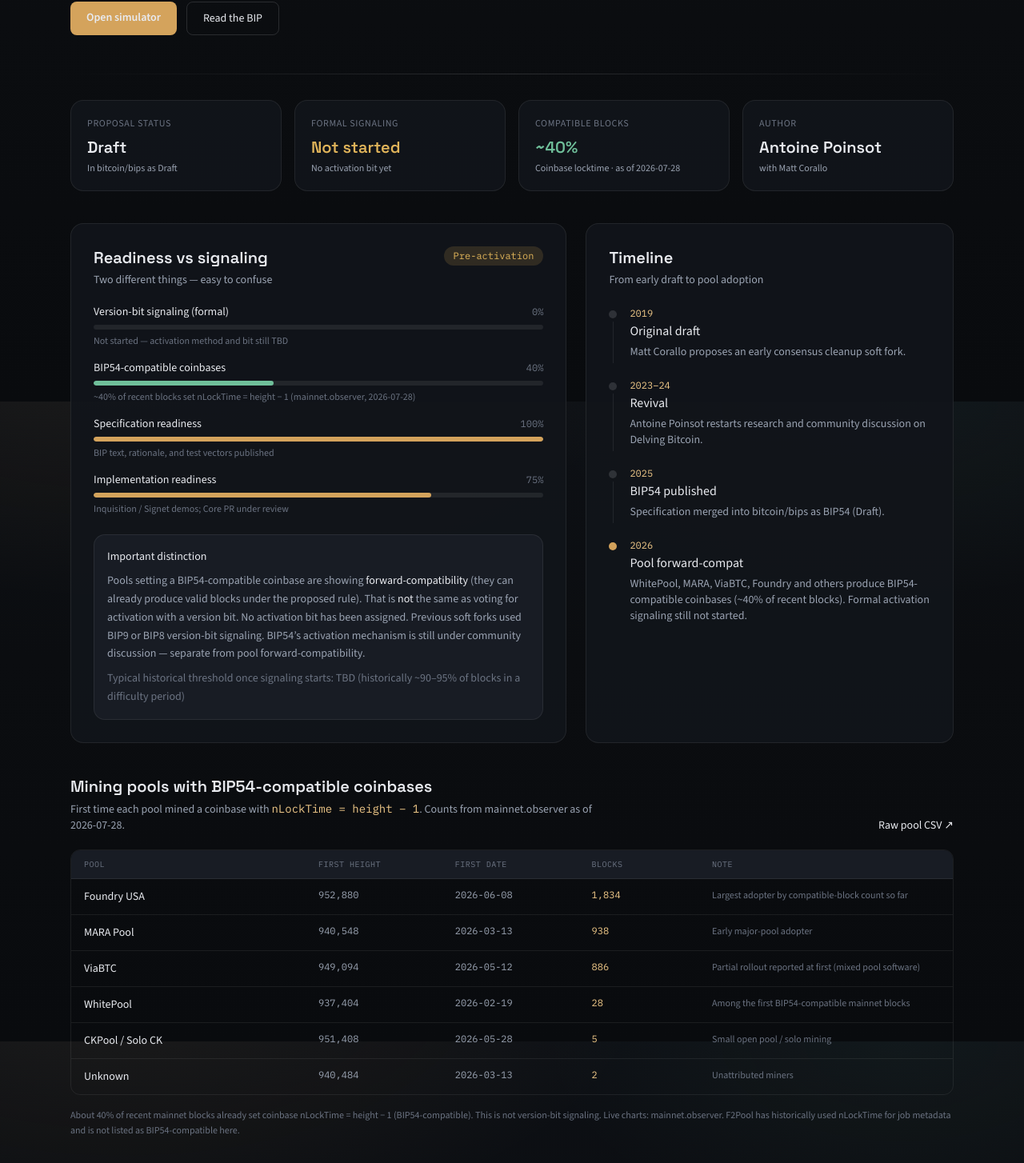
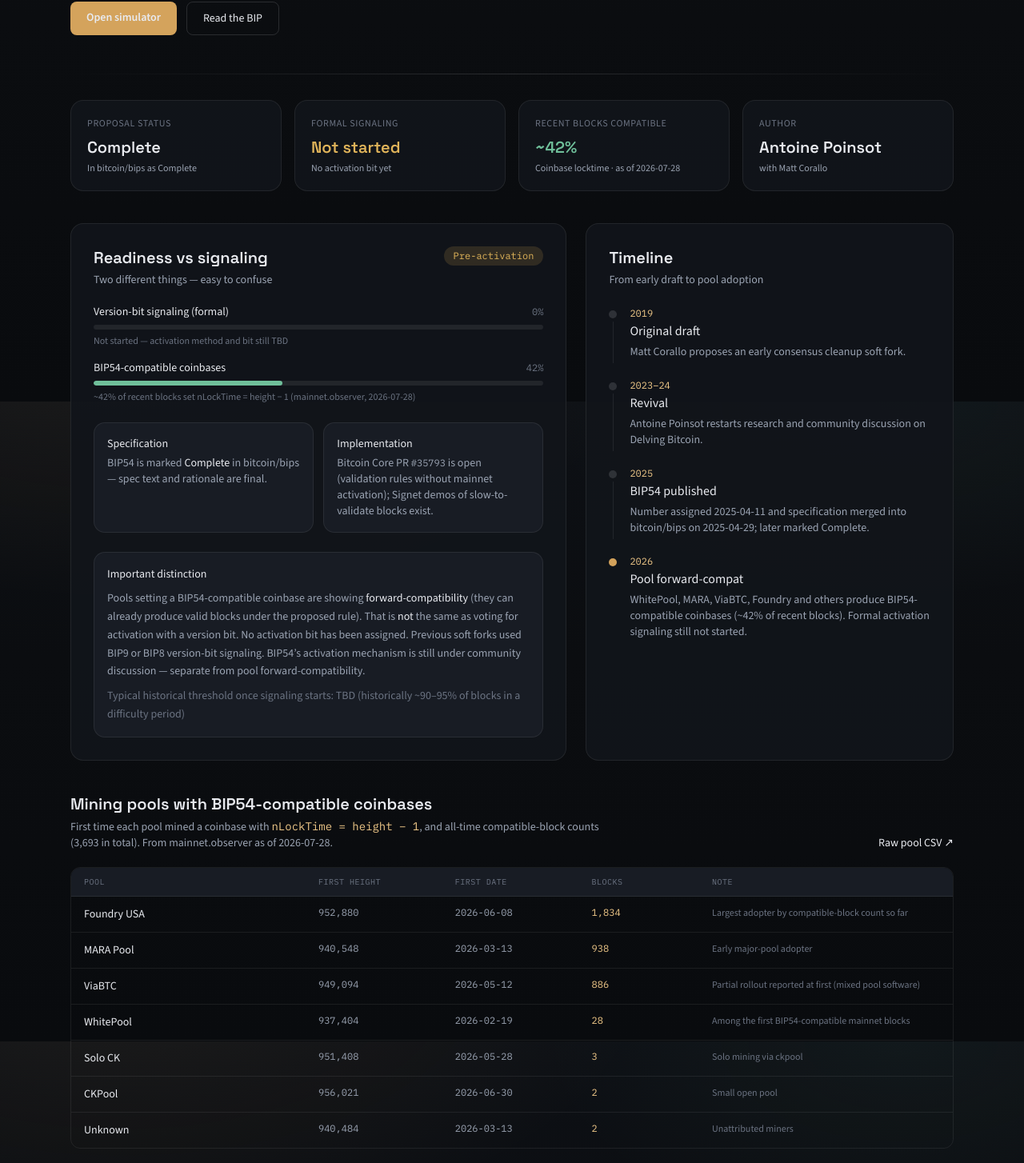
Before and after one commit to dani69654/bip54-dashboard, a Next.js app: page / in a window 1280 px wide. Shown: the part 298-1752 px from the top of the page at 80% size. Built offline with nearby package versions, Linux system fonts and the light colour scheme.

Commit message:
fix: dashboard date

```diff
--- a/src/app/page.tsx
+++ b/src/app/page.tsx
@@ -3,6 +3,10 @@ import { BIP54 } from "@/lib/bip54";
 
 export default function DashboardPage() {
   const readiness = BIP54.poolReadiness;
+  const totalCompatibleBlocks = readiness.pools.reduce(
+    (sum, pool) => sum + pool.compatibleBlocks,
+    0,
+  );
 
   return (
     <div className="mx-auto max-w-6xl px-6 py-10 sm:py-14">
@@ -41,7 +45,7 @@ export default function DashboardPage() {
         <Stat
           label="Proposal status"
           value={BIP54.status}
-          hint="In bitcoin/bips as Draft"
+          hint="In bitcoin/bips as Complete"
         />
         <Stat
           label="Formal signaling"
@@ -50,7 +54,7 @@ export default function DashboardPage() {
           tone="warning"
         />
         <Stat
-          label="Compatible blocks"
+          label="Recent blocks compatible"
           value={`~${readiness.recentSharePct}%`}
           hint={`Coinbase locktime · as of ${readiness.asOf}`}
           tone="good"
@@ -90,17 +94,27 @@ export default function DashboardPage() {
               caption={`~${readiness.recentSharePct}% of recent blocks set nLockTime = height − 1 (${readiness.sourceLabel}, ${readiness.asOf})`}
               tone="good"
             />
-            <ProgressRow
-              label="Specification readiness"
-              value={100}
-              caption="BIP text, rationale, and test vectors published"
-            />
-            <ProgressRow
-              label="Implementation readiness"
-              value={75}
-              caption="Inquisition / Signet demos; Core PR under review"
-            />
           </div>
+
+          <dl className="mb-6 grid gap-3 text-sm sm:grid-cols-2">
+            <div className="surface-muted p-4">
+              <dt className="text-fg">Specification</dt>
+              <dd className="mt-1 text-fg-muted">
+                BIP54 is marked{" "}
+                <span className="text-fg">{BIP54.status}</span> in
+                bitcoin/bips — spec text and rationale are final.
+              </dd>
+            </div>
+            <div className="surface-muted p-4">
+              <dt className="text-fg">Implementation</dt>
+              <dd className="mt-1 text-fg-muted">
+                Bitcoin Core PR{" "}
+                <span className="font-mono text-xs">#35793</span> is open
+                (validation rules without mainnet activation); Signet demos of
+                slow-to-validate blocks exist.
+              </dd>
+            </div>
+          </dl>
 
           <div className="surface-muted p-4 text-sm leading-relaxed text-fg-muted">
             <p className="mb-2 font-medium text-fg">
@@ -165,7 +179,9 @@ export default function DashboardPage() {
               <span className="font-mono text-accent-text">
                 nLockTime = height − 1
               </span>
-              . Counts from {readiness.sourceLabel} as of {readiness.asOf}.
+              , and all-time compatible-block counts (
+              {totalCompatibleBlocks.toLocaleString()} in total). From{" "}
+              {readiness.sourceLabel} as of {readiness.asOf}.
             </p>
           </div>
           <a
@@ -218,8 +234,10 @@ export default function DashboardPage() {
           >
             {readiness.sourceLabel}
           </a>
-          . F2Pool has historically used nLockTime for job metadata and is not
-          listed as BIP54-compatible here.
+          . Only coinbases whose nLockTime equals exactly{" "}
+          <span className="font-mono">height − 1</span> are counted — pools that
+          set the field to some other value for their own purposes do not appear
+          here.
         </p>
       </section>
 
--- a/src/components/simulator/DuplicateCoinbaseSim.tsx
+++ b/src/components/simulator/DuplicateCoinbaseSim.tsx
@@ -186,8 +186,8 @@ export function DuplicateCoinbaseSim({ bip54On }: Props) {
               onChange={(e) => setHeight(Number(e.target.value))}
             />
             <p className="mt-2 text-xs text-fg-subtle">
-              Near 2,000,000 the old temporary fix would get expensive again
-              without BIP54.
+              From block 1,983,702 the old temporary fix (explicit BIP30 checks)
+              would have to come back without BIP54.
             </p>
           </div>
 
--- a/src/lib/bip54.ts
+++ b/src/lib/bip54.ts
@@ -5,9 +5,9 @@ export const BIP54 = {
     "A soft fork proposal that closes four long-standing Bitcoin consensus weaknesses.",
   author: "Antoine Poinsot",
   coAuthor: "Matt Corallo",
-  status: "Draft",
-  type: "Standards Track — Consensus (soft fork)",
-  created: "2025",
+  status: "Complete",
+  type: "Specification — Layer: Consensus (soft fork)",
+  created: "2025-04-11",
   activation: {
     method: "Not yet finalized",
     signaling: "Not started",
@@ -21,13 +21,13 @@ export const BIP54 = {
    */
   poolReadiness: {
     asOf: "2026-07-28",
-    recentSharePct: 40,
+    recentSharePct: 42,
     recentShareNote:
-      "About 40% of recent mainnet blocks already set coinbase nLockTime = height − 1 (BIP54-compatible). This is not version-bit signaling.",
+      "On 2026-07-28, 42.4% of mainnet coinbases set nLockTime = height − 1 (BIP54-compatible); the trailing 7-day average was 41.6%. This is not version-bit signaling.",
     sourceLabel: "mainnet.observer",
     sourceHref: "https://mainnet.observer/",
     chartHref:
-      "https://mainnet.observer/",
+      "https://mainnet.observer/charts/transactions-coinbase-locktime-bip54/",
     poolsHref:
       "https://mainnet.observer/csv/miningpools-mining-bip54-coinbase.csv",
     pools: [
@@ -60,11 +60,18 @@ export const BIP54 = {
         note: "Among the first BIP54-compatible mainnet blocks",
       },
       {
-        name: "CKPool / Solo CK",
+        name: "Solo CK",
         firstHeight: 951408,
         firstDate: "2026-05-28",
-        compatibleBlocks: 5,
-        note: "Small open pool / solo mining",
+        compatibleBlocks: 3,
+        note: "Solo mining via ckpool",
+      },
+      {
+        name: "CKPool",
+        firstHeight: 956021,
+        firstDate: "2026-06-30",
+        compatibleBlocks: 2,
+        note: "Small open pool",
       },
       {
         name: "Unknown",
@@ -82,14 +89,14 @@ export const BIP54 = {
       summary:
         "Stops miners from manipulating timestamps across difficulty periods to drive difficulty toward the minimum.",
       impact:
-        "Without a fix, a hashrate majority could eventually produce ~6 blocks/second and mine remaining subsidy in ~40 days.",
+        "A majority-hashrate attacker can bring difficulty down to its minimum within 38 days, arbitrarily raising the block rate and stealing subsidy from future miners.",
       fix: "Require a minimum timestamp for the first block of each difficulty period, plus a non-negative period duration.",
     },
     {
       id: "poison",
       name: "Slow-to-validate blocks",
       summary:
-        "Legacy scripts can be crafted so a valid block takes an hour or more to verify on modest hardware.",
+        "Legacy scripts can be crafted so a valid block takes several minutes to verify on high-end hardware, and up to a few hours on lower-end devices.",
       impact:
         "Creates DoS pressure, favors large miners, and pushes out node operators on consumer hardware.",
       fix: "Cap legacy signature operations at 2,500 per non-coinbase transaction (~40× better worst-case validation).",
@@ -107,7 +114,7 @@ export const BIP54 = {
       id: "duplicate",
       name: "Duplicate coinbase risk",
       summary:
-        "BIP30 prevents duplicate txids, but a BIP34 gap means expensive checks return near block ~2,000,000.",
+        "BIP30 prevents duplicate txids, but early BIP34 violations mean explicit BIP30 checks must return at block 1,983,702.",
       impact:
         "Extra validation cost forever, and designs like Utreexo struggle with BIP30-style checks.",
       fix: "Require coinbase nLockTime = height − 1 (and nSequence ≠ 0xffffffff) so uniqueness is built-in.",
@@ -132,8 +139,13 @@ export const BIP54 = {
     {
       title: "mainnet.observer — BIP54 coinbases",
       description:
-        "Live chart of blocks with BIP54-compatible coinbase locktimes, plus first-by-pool table.",
-      href: "https://mainnet.observer/",
+        "Live chart of the share of blocks with BIP54-compatible coinbase locktimes.",
+      href: "https://mainnet.observer/charts/transactions-coinbase-locktime-bip54/",
+    },
+    {
+      title: "mainnet.observer — first BIP54 coinbase by pool",
+      description: "When each mining pool first mined a BIP54-valid coinbase.",
+      href: "https://mainnet.observer/charts/mining-pools-mining-bip54-coinbase/",
     },
     {
       title: "Bitcoin Optech topic",
@@ -166,13 +178,14 @@ export const BIP54 = {
     {
       year: "2025",
       label: "BIP54 published",
-      detail: "Specification merged into bitcoin/bips as BIP54 (Draft).",
+      detail:
+        "Number assigned 2025-04-11 and specification merged into bitcoin/bips on 2025-04-29; later marked Complete.",
     },
     {
       year: "2026",
       label: "Pool forward-compat",
       detail:
-        "WhitePool, MARA, ViaBTC, Foundry and others produce BIP54-compatible coinbases (~40% of recent blocks). Formal activation signaling still not started.",
+        "WhitePool, MARA, ViaBTC, Foundry and others produce BIP54-compatible coinbases (~42% of recent blocks). Formal activation signaling still not started.",
     },
   ],
 } as const;
```
Also changed, not shown: 1 other file (tests, documents, lock files or other folders).
